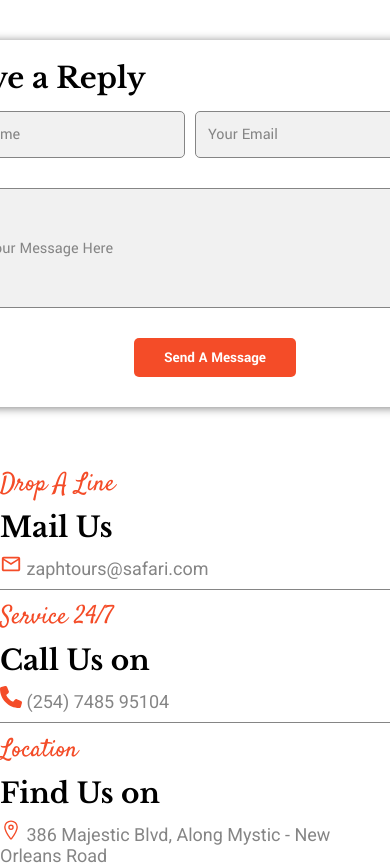
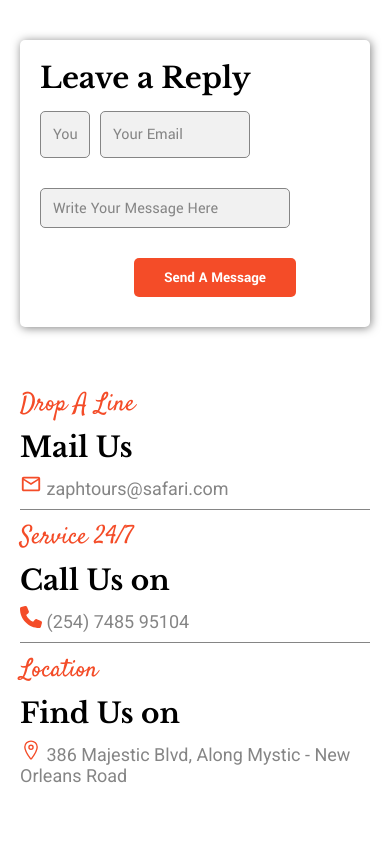
Before and after one commit to Pascal-Juma/Zaph-Tour-Safari-Website, a React (Vite) app: page /contact in a window 390 px wide. After the commit the page ends 844 px from the top, so only its background shows below. Built offline with nearby package versions, Linux system fonts and the light colour scheme.

Commit message:
Update: Finish up building the Safari page

```diff
--- a/src/assets/pages/Contact/Contact.css
+++ b/src/assets/pages/Contact/Contact.css
@@ -148,3 +148,21 @@
     padding-bottom: 1rem;
     border-bottom: .1rem solid var(--color-grey);
 }
+@media screen and (max-width: 39.875em){
+    .contact-upper-section{
+   padding-inline: 2rem;
+    }
+    .contact-form-inputs{
+   width: 38rem;
+    }
+    .contact-user{
+    width: 5rem;
+    }
+    .contact-email{
+    width: 15rem;
+    }
+    .contact-message{
+    width: 25rem;
+    height: 4rem;
+    }
+}
--- a/src/assets/pages/Safari/Safari.jsx
+++ b/src/assets/pages/Safari/Safari.jsx
@@ -14,6 +14,8 @@ import luxury from '../../images/luxury-tours.jpg'
 import wildlife from '../../images/wildlife.jpg'
 import Platter from '../../components/Platter/Platter'
 import cheetah from '../../videos/cheetah.mp4'
+import lioness from '../../videos/lioness.mp4'
+import cookingCamp from '../../videos/campers.mp4'
 import { FaStar, FaStarHalfStroke } from "react-icons/fa6";
 import { IoLocationOutline } from "react-icons/io5";
 import './Safari.css'
@@ -47,8 +49,8 @@ function Safari() {
       </div>
       <div className="blog-description">
         <Platter video={cheetah} trends={"Why do people Travel? Reasons people travel in 2025"} extend={"Read More"}/>
-        <Platter video={cheetah} trends={"Jungle King in Kisumu Impala National Park "} extend={"Read More"}/>
-        <Platter video={cheetah} trends={"Travellers visiting the Great Santorini Island Camping"} extend={"Read More"}/>
+        <Platter video={lioness} trends={"A lioness resting on the ground in the Impala National Park, Kisumu"} extend={"Read More"}/>
+        <Platter video={cookingCamp} trends={"Campers cooking food on a portable stove outside a tent"} extend={"Read More"}/>
       </div>
       <Newsletter />
       <Footer />
```
Also changed, not shown: 2 other files (tests, documents, lock files or other folders).
